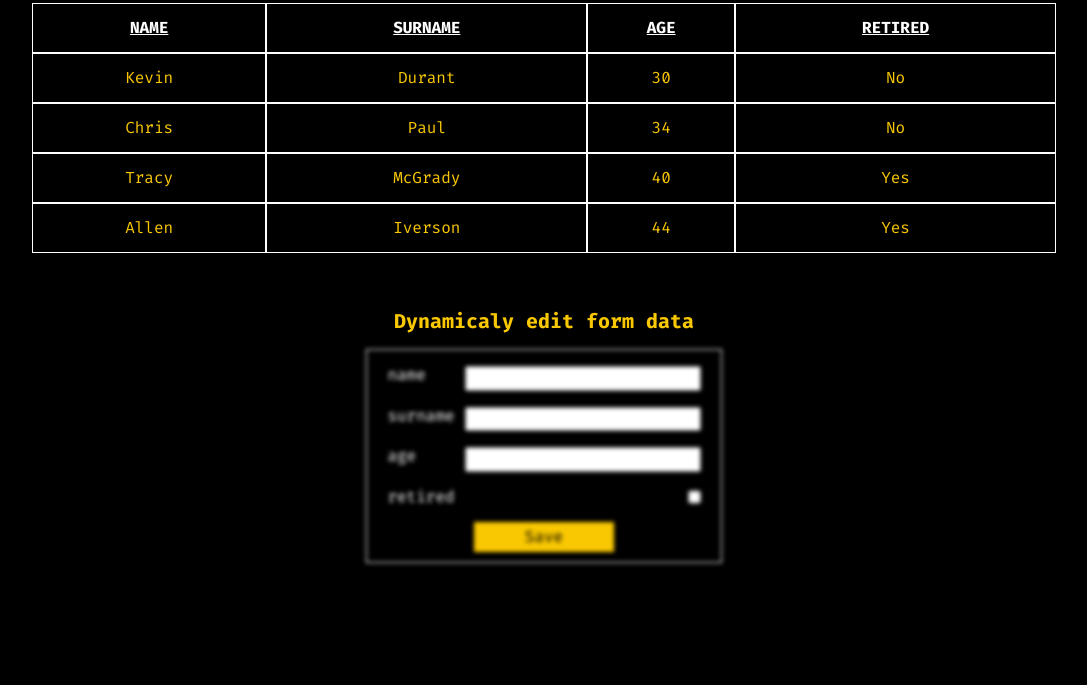
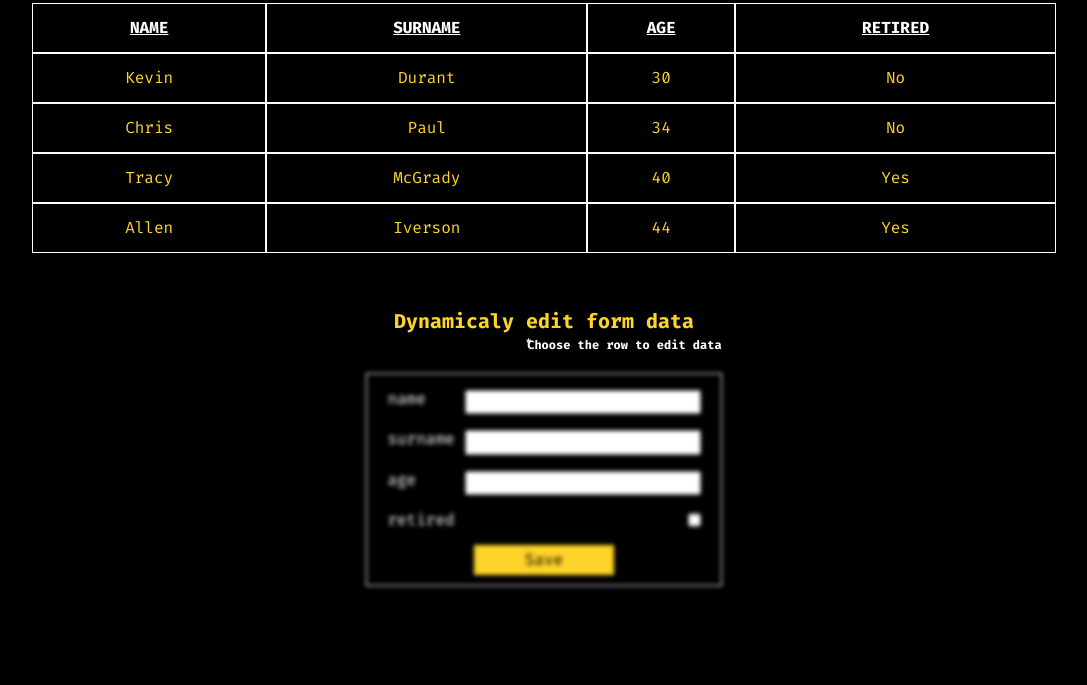
Before and after one commit to jundymek/table_generator, a website built with webpack: page src/content/index.html in a window 1280 px wide. Shown: the part 115-800 px from the top of the page, without its empty margins (96-1183 px from the left). Built offline with nearby package versions, Linux system fonts and the light colour scheme; files whose address does not match are found by name.

Commit message:
feat: helper text inside edit form

```diff
--- a/src/scss/_variables.scss
+++ b/src/scss/_variables.scss
@@ -1,2 +1,4 @@
 $violet: #000;
-$yellow: #f9c802;
+$yellow: #FFD428;
+
+$mobile: 640px;
--- a/src/scss/main.scss
+++ b/src/scss/main.scss
@@ -49,6 +49,7 @@
     &:hover {
       color: #fff;
       transform: scale(1.02);
+      cursor: pointer;
     }
   }
   &__body-td {
@@ -65,6 +66,22 @@
   margin-bottom: 40px;
   &__header {
     font-size: 20px;
+    margin-bottom: 40px;
+    position: relative;
+    &:after {
+      position: absolute;
+      display: block;
+      font-size: 12px;
+      right: 0;
+      bottom: -20px;
+      color: #fff;
+      content: "⃰Choose the row to edit data";
+      @media (max-width: $mobile) {
+        left: 50%;
+        bottom: -30px;
+        transform: translate(-50%);
+    }
+    }
   }
 }
 
```
Also changed, not shown: dist/css/main.css, 1 other file.
